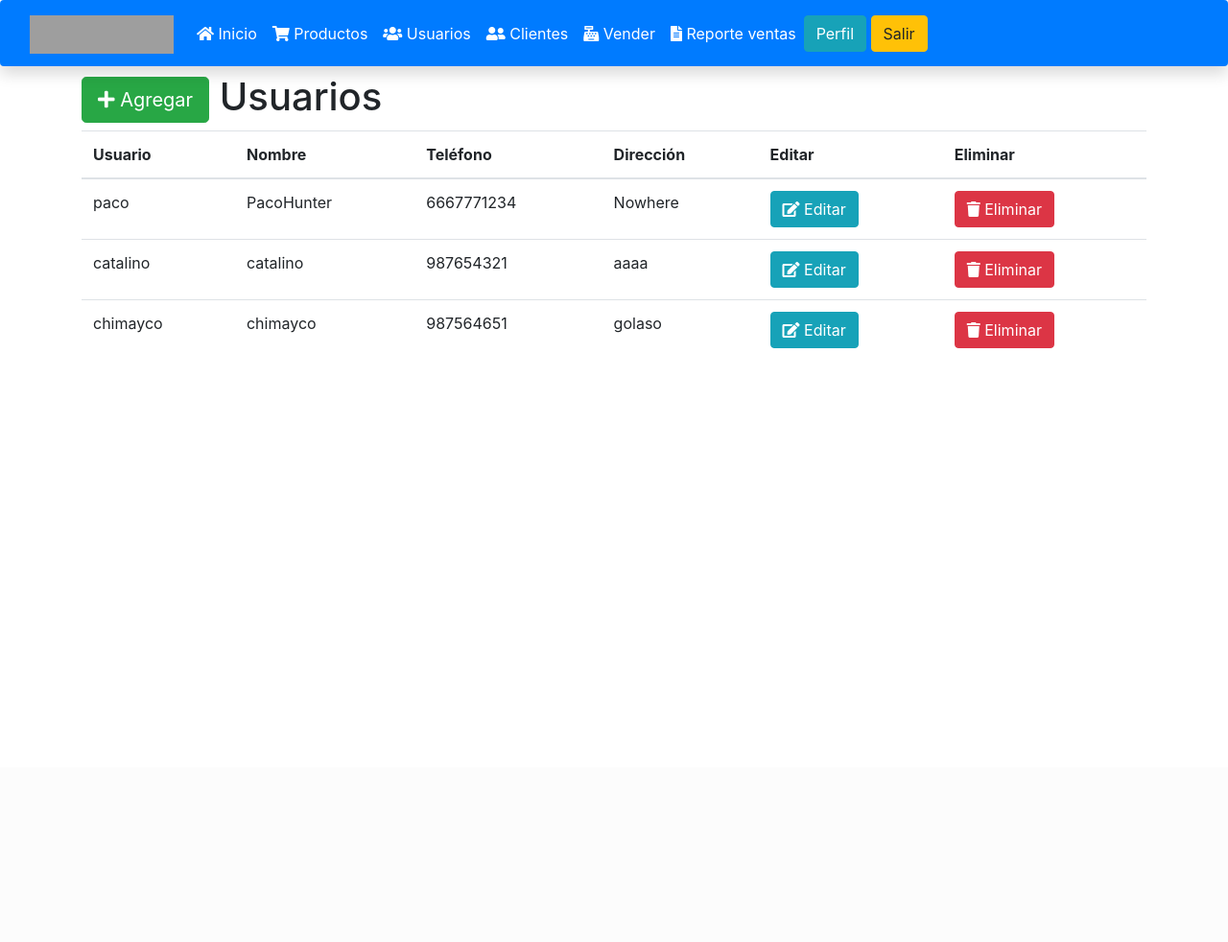
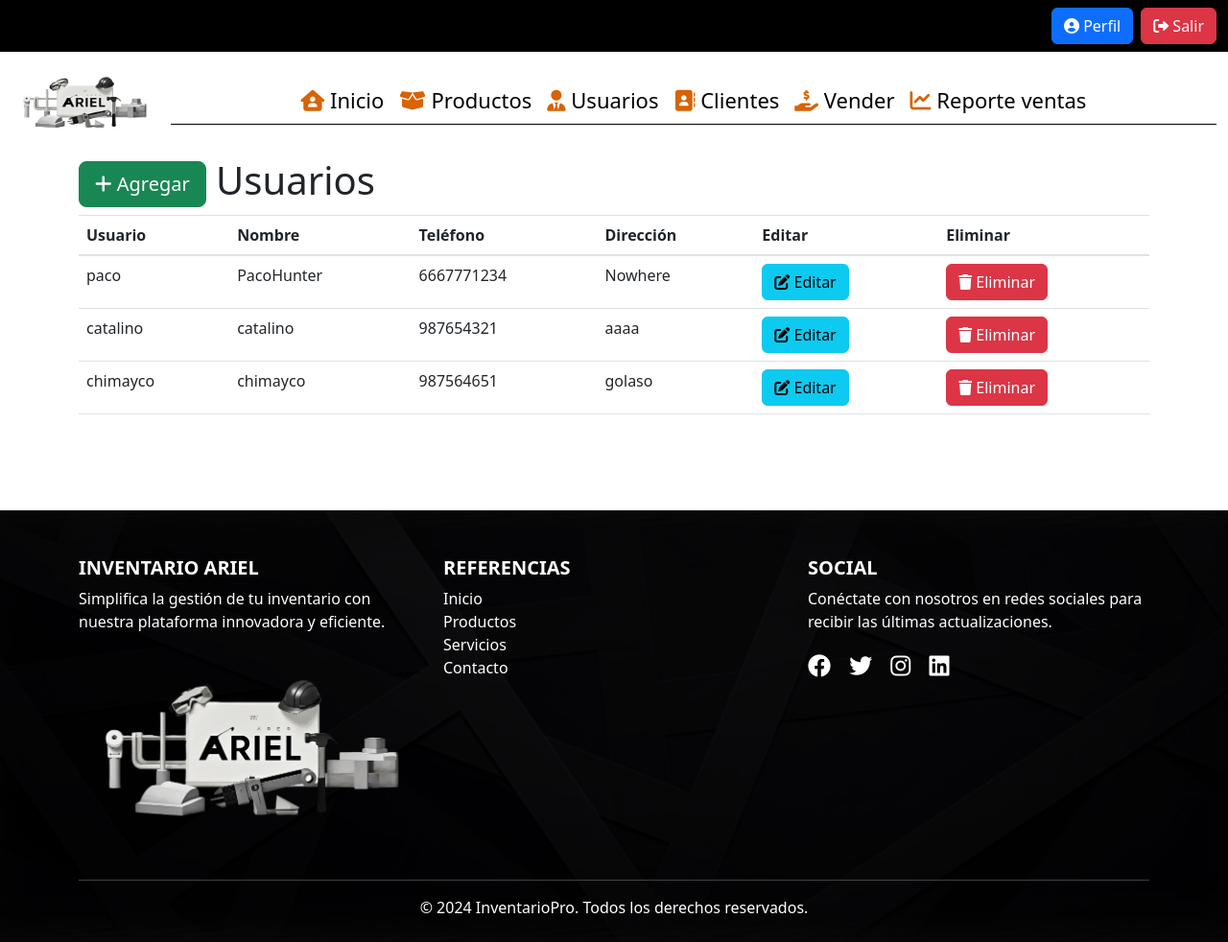
Before and after one commit to YefersonChimayco/practica, a PHP site: page /modules/usuarios/usuarios.php in a window 1280 px wide. Shown: the whole page at 96% size. Before the commit the page ends 363 px from the top, so only its background shows below. Run offline with PHP 8.4, Linux system fonts and the light colour scheme; the visitor is signed in with stand-in values (Sample User, id 1); data comes from the database, SQL or seed files in the repository; grey boxes are pictures that could not be loaded.

Commit message:
miercoles07/11/2024

```diff
--- a/include/encabezado.php
+++ b/include/encabezado.php
@@ -7,10 +7,24 @@
     <link rel="stylesheet" href="https://stackpath.bootstrapcdn.com/bootstrap/4.5.2/css/bootstrap.min.css">
     <!-- Font Awesome from CDN -->
     <link rel="stylesheet" href="https://cdnjs.cloudflare.com/ajax/libs/font-awesome/5.15.4/css/all.min.css">
+    <link href="https://cdn.jsdelivr.net/npm/bootstrap@5.3.0/dist/css/bootstrap.min.css" rel="stylesheet">
+    <link href="https://cdnjs.cloudflare.com/ajax/libs/font-awesome/6.0.0-beta3/css/all.min.css" rel="stylesheet">
+    <link href="../../styles.css" rel="stylesheet">
     <link rel="icon" type="image/x-icon" href="logo_principal.png">
     <title>Ventas-PHP</title>
 </head>
 <body>
-
-</body>
-</html>
+<script src="https://cdn.jsdelivr.net/npm/bootstrap@5.3.0/dist/js/bootstrap.bundle.min.js"></script>
+<nav class="navbar navbar-expand-lg navbar-dark bg-black">
+  <div class="container-fluid">
+    <!-- Botones de perfil y salir alineados a la derecha -->
+    <div class="d-flex ms-auto">
+      <a href="perfil.php" class="btn btn-primary me-2">
+        <i class="fa fa-user-circle"></i> Perfil
+      </a>
+      <a href="./auth/cerrar_sesion.php" class="btn btn-danger">
+        <i class="fa fa-sign-out-alt"></i> Salir
+      </a>
+    </div>
+  </div>
+</nav>
--- /dev/null
+++ b/include/footer.php
@@ -0,0 +1,39 @@
+<footer class="footer text-white pt-5 pb-4">
+    <div class="footer-overlay"></div>
+    <div class="container">
+        <div class="row">
+            <!-- Logo y descripción -->
+            <div class="col-md-4 mb-4">
+                <h5 class="text-uppercase fw-bold">Inventario ARIEL</h5>
+                <p>Simplifica la gestión de tu inventario con nuestra plataforma innovadora y eficiente.</p>
+                <img src="./img/logotipo.png" alt="InventarioPro Logo" class="img-fluid">
+            </div>
+            <!-- Enlaces útiles -->
+            <div class="col-md-4 mb-4">
+                <h5 class="text-uppercase fw-bold">REFERENCIAS</h5>
+                <ul class="list-unstyled">
+                    <li><a href="#" class="text-white text-decoration-none">Inicio</a></li>
+                    <li><a href="#" class="text-white text-decoration-none">Productos</a></li>
+                    <li><a href="#" class="text-white text-decoration-none">Servicios</a></li>
+                    <li><a href="#" class="text-white text-decoration-none">Contacto</a></li>
+                </ul>
+            </div>
+            <!-- Redes Sociales -->
+            <div class="col-md-4 mb-4">
+                <h5 class="text-uppercase fw-bold">SOCIAL</h5>
+                <p>Conéctate con nosotros en redes sociales para recibir las últimas actualizaciones.</p>
+                <div class="social-icons">
+                    <a href="#"><i class="fab fa-facebook"></i></a>
+                    <a href="#"><i class="fab fa-twitter"></i></a>
+                    <a href="#"><i class="fab fa-instagram"></i></a>
+                    <a href="#"><i class="fab fa-linkedin"></i></a>
+                </div>
+            </div>
+        </div>
+        <hr class="bg-secondary">
+        <div class="text-center">
+            <p class="mb-0">&copy; 2024 InventarioPro. Todos los derechos reservados.</p>
+        </div>
+    </div>
+</footer>
+</html>
--- a/include/navbar.php
+++ b/include/navbar.php
@@ -1,59 +1,52 @@
-<nav class="navbar navbar-expand-lg navbar-dark bg-primary mb-2 shadow   rounded">
+<nav class="navbar navbar-expand-lg navbar-dark bg-secundary mb-2  ">
   <div class="container-fluid">
+    <!-- Logotipo (opcional) y botón de menú en dispositivos móviles -->
     <a class="navbar-brand" href="#">
-      <img src="logo.png" alt="" width="150" height="40" class="d-inline-block align-text-top">
+      <img src="../../img/logotipo.png" alt="Logotipo" width="150" height="75" class="d-inline-block align-text-top">
     </a>
     <button class="navbar-toggler" type="button" data-bs-toggle="collapse" data-bs-target="#navbarSupportedContent" aria-controls="navbarSupportedContent" aria-expanded="false" aria-label="Toggle navigation">
       <span class="navbar-toggler-icon"></span>
     </button>
+
+    <!-- Contenedor colapsable con la lista centrada -->
     <div class="collapse navbar-collapse" id="navbarSupportedContent">
-      <ul class="navbar-nav me-auto mb-2 mb-lg-0">
+      <!-- Menú de navegación centrado -->
+      <ul class="navbar-nav mx-auto">
         <li class="nav-item">
-          <a class="nav-link active "  href="index.php">
-            <i class="fa fa-home"></i>
-            Inicio
+          <a class="nav-link active" href="../../index.php">
+            <i class="fa fa-house-user"></i> Inicio
           </a>
         </li>
         <li class="nav-item">
-            <a class="nav-link active" href="./modules/productos/productos.php">
-                <i class="fa fa-shopping-cart"></i>
-                Productos
+          <a class="nav-link active" href="../../modules/productos/productos.php">
+            <i class="fa fa-box-open"></i> Productos
           </a>
         </li>
         <li class="nav-item">
-            <a class="nav-link active" href="./modules/usuarios/usuarios.php">
-            <i class="fa fa-users"></i>
-            Usuarios
+          <a class="nav-link active" href="../../modules/usuarios/usuarios.php">
+            <i class="fa fa-user-tie"></i> Usuarios
           </a>
         </li>
         <li class="nav-item">
-            <a class="nav-link active" href="./modules/clientes/clientes.php">
-            <i class="fa fa-user-friends"></i>
-            Clientes
+          <a class="nav-link active" href="../../modules/clientes/clientes.php">
+            <i class="fa fa-address-book"></i> Clientes
           </a>
         </li>
         <li class="nav-item">
-            <a class="nav-link active" href="./vender.php">
-            <i class="fa fa-cash-register"></i>
-            Vender
+          <a class="nav-link active" href="../../vender.php">
+            <i class="fa fa-hand-holding-usd"></i> Vender
           </a>
         </li>
         <li class="nav-item">
-            <a class="nav-link active" href="ventas/reporte_ventas.php">
-            <i class="fa fa-file-alt"></i>
-            Reporte ventas
+          <a class="nav-link active" href="../../modules/ventas/reporte_ventas.php">
+            <i class="fa fa-chart-line"></i> Reporte ventas
           </a>
         </li>
       </ul>
-        <ul class="navbar-nav">
-            <li class="nav-item">
-                <a href="perfil.php" class="btn btn-info" >Perfil</a>
-            </li>
-            &nbsp
-            <li class="nav-item">
-                <a href="./auth/cerrar_sesion.php" class="btn btn-warning">Salir</a>
-            </li>
-        </ul>
+
+      <!-- Botones de perfil y salir alineados a la derecha -->
+
     </div>
   </div>
 </nav>
+</body>
--- a/modules/productos/agregar_producto.php
+++ b/modules/productos/agregar_producto.php
@@ -1,6 +1,6 @@
 <?php
-include_once "encabezado.php";
-include_once "navbar.php";
+include_once "../../include/encabezado.php";
+include_once "../../include/navbar.php";
 session_start();
 
 if(empty($_SESSION['usuario'])) header("location: login.php");
@@ -62,7 +62,7 @@ if(isset($_POST['registrar'])){
         return;
     }
 
-    include_once "funciones.php";
+    include_once "../../include/funciones.php";
     $resultado = registrarProducto($codigo, $nombre, $compra, $venta, $existencia);
     if($resultado){
         echo'
--- a/modules/usuarios/eliminar_usuario.php
+++ b/modules/usuarios/eliminar_usuario.php
@@ -4,10 +4,10 @@ if (!$id) {
     echo 'No se ha seleccionado el usuario';
     exit;
 }
-include_once "funciones.php";
+include_once "../../include/funciones.php";
 
 $resultado = eliminarUsuario($id);
-if(!resultado){
+if(!$resultado){
     echo "Error al eliminar";
     return;
 }
--- a/modules/usuarios/usuarios.php
+++ b/modules/usuarios/usuarios.php
@@ -2,6 +2,7 @@
 include_once "../../include/encabezado.php";
 include_once "../../include/navbar.php";
 include_once "../../include/funciones.php";
+
 session_start();
 if(empty($_SESSION['idUsuario'])) header("location: login.php");
 
@@ -52,3 +53,6 @@ $usuarios = obtenerUsuarios();
         </tbody>
     </table>
 </div>
+<?php
+include_once "../../include/footer.php";
+?>
--- a/ventas/cartas_totales.php
+++ b/modules/ventas/cartas_totales.php
@@ -1,5 +1,5 @@
 <?php
-include_once "./include/encabezado.php";
+include_once "../../include/encabezado.php";
 ?>
 
 
--- a/styles.css
+++ b/styles.css
@@ -0,0 +1,74 @@
+/* ESTILOS DEL FOOTER*/
+
+.footer {
+    background: url('img/footer.jpg') no-repeat center center;
+    background-size: cover;
+    color: white;
+    position: relative;
+    z-index: 1;
+    margin-top: 100px;
+}
+.footer-overlay {
+    background-color: rgba(0, 0, 0, 0.7);
+    position: absolute;
+    top: 0;
+    bottom: 0;
+    left: 0;
+    right: 0;
+    z-index: -1;
+}
+.footer h5, .footer p, .footer a {
+    color: white;
+}
+.social-icons a {
+    font-size: 1.5rem;
+    color: white;
+    margin-right: 15px;
+    transition: color 0.3s ease;
+}
+.social-icons a:hover {
+    color: #ffdd57;
+}
+/* ESTILOS DEL NAVBAR */
+.navbar-nav .nav-link {
+    color: black !important;
+    font-size: 22px;
+  }
+
+.navbar-custom{
+    height: 30px;
+}
+/* Efecto de agrandar iconos al pasar el cursor */
+.nav-link i {
+    transition: transform 0.3s ease;
+    color: #d86303;
+  }
+
+.collapse{
+    border-bottom: 1px solid black;
+}
+  .nav-link:hover i {
+    transform: scale(1.5); /* Aumenta el tamaño del icono */
+
+  }
+
+  /* Efecto de agrandar iconos en los botones de perfil y salir */
+  .btn i {
+    transition: transform 0.3s ease;
+
+  }
+
+  .btn:hover i {
+    transform: scale(1.5); /* Aumenta el tamaño del icono en los botones */
+
+  }
+  /* estilos de la sesion*/
+  .alert{
+    background-color: #343a40;
+    color: white;
+    padding: 20px;
+    border-radius: 5px;
+    font-family: Arial, sans-serif;
+    display: flex;
+    align-items: center;
+  }
```
Also changed, not shown: index.php (+88 -4 lines), modules/productos/productos.php (+10 -4 lines), modules/usuarios/agregar_usuario.php (+14 -6 lines), modules/usuarios/editar_usuario.php (+6 -4 lines), img/footer.jpg (added), img/logotipo.png (added), modules/ventas/agregar_producto_venta.php (renamed from ventas/agregar_producto_venta.php), modules/ventas/cancelar_venta.php (renamed from ventas/cancelar_venta.php), modules/ventas/quitar_cliente_venta.php (renamed from ventas/quitar_cliente_venta.php), modules/ventas/quitar_producto_venta.php (renamed from ventas/quitar_producto_venta.php), modules/ventas/registrar_venta.php (renamed from ventas/registrar_venta.php), modules/ventas/reporte_ventas.php (renamed from ventas/reporte_ventas.php). Lines whose indentation alone changed are shown as unchanged.
